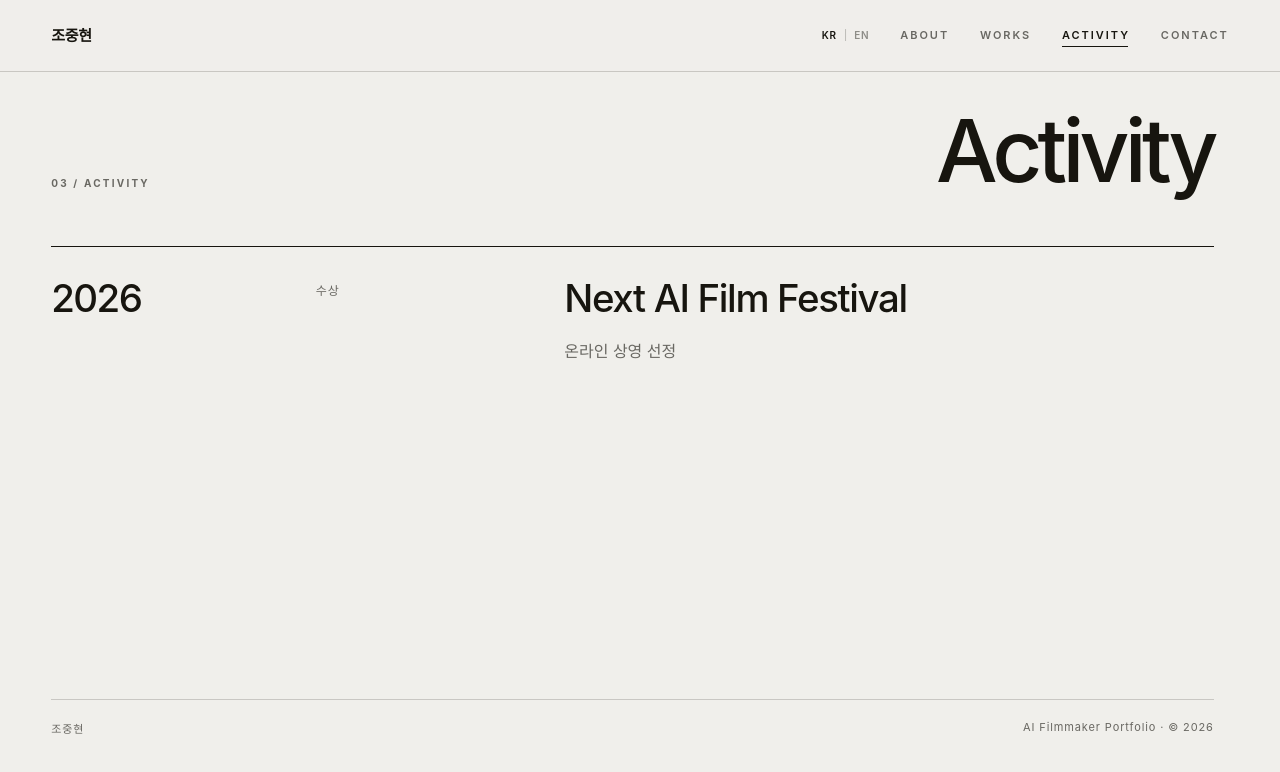
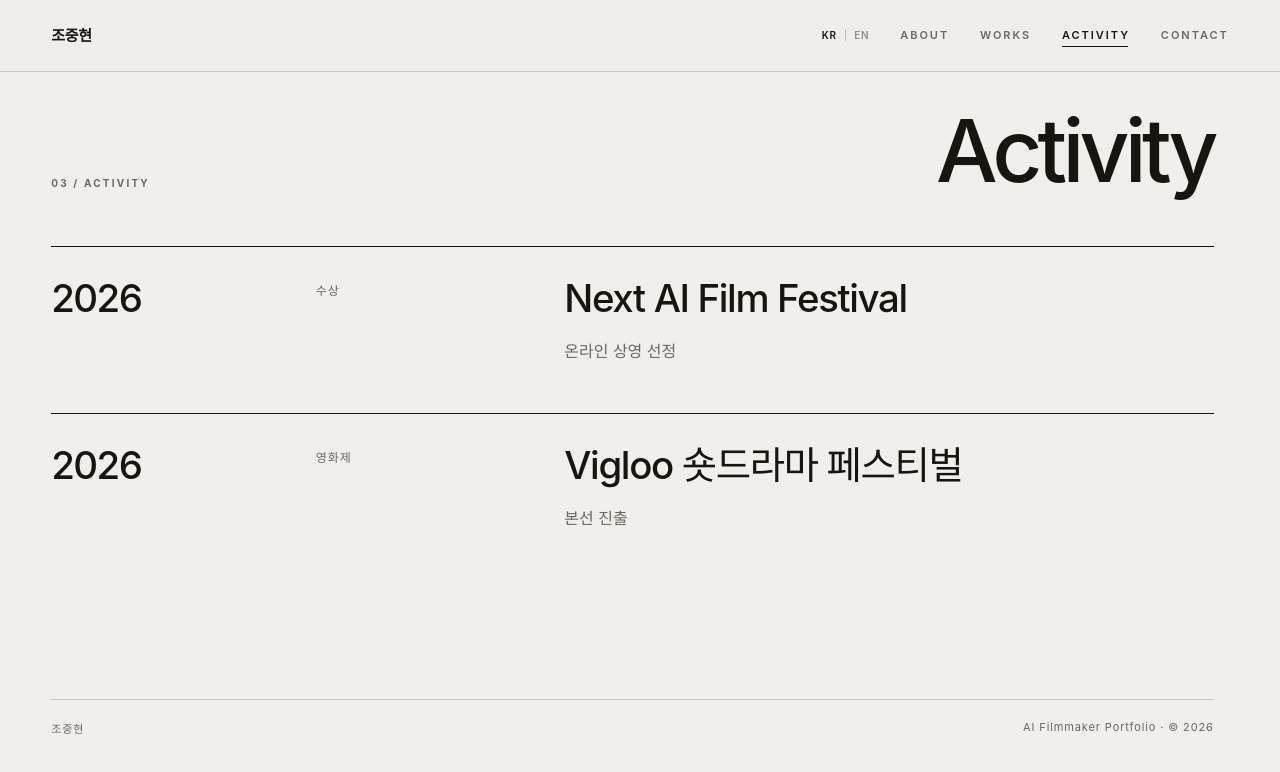
Before and after one commit to junyeo217/junyeo217.github.io, a plain HTML site: page index.html in a window 1280 px wide. Both pictures are taken after a click on the link "ACTIVITY". Drawn offline with Linux system fonts and the light colour scheme; a web font is replaced by a local one.

Commit message:
content: add Vigloo short drama festival finalist recognition

```diff
--- a/index.html
+++ b/index.html
@@ -276,6 +276,16 @@
               </div>
             </article>
           </div>
+          <div class="activity-archive" aria-label="Vigloo 페스티벌 활동" data-en-aria-label="Vigloo festival activity">
+            <div class="activity-year"><h3>2026</h3></div>
+            <article class="activity-entry" aria-labelledby="viglooFestivalTitle">
+              <p class="activity-category" data-en="Festival">영화제</p>
+              <div class="activity-detail">
+                <h4 id="viglooFestivalTitle" data-en="Vigloo Short Drama Festival">Vigloo 숏드라마 페스티벌</h4>
+                <p data-en="Finalist">본선 진출</p>
+              </div>
+            </article>
+          </div>
           <div class="footer-line">
             <span data-en="Joonghyun Cho">조중현</span>
             <span>AI Filmmaker Portfolio · © 2026</span>
```
